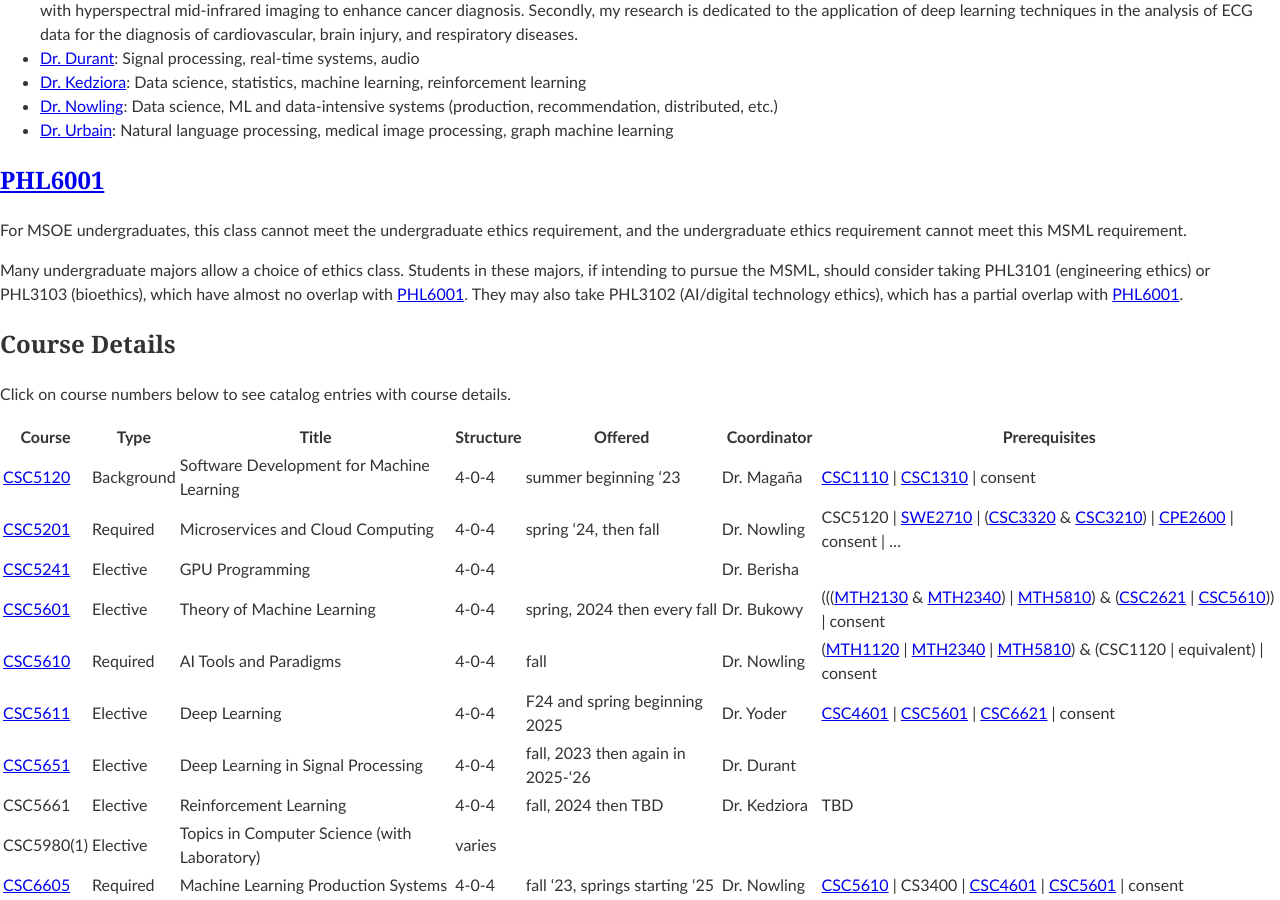
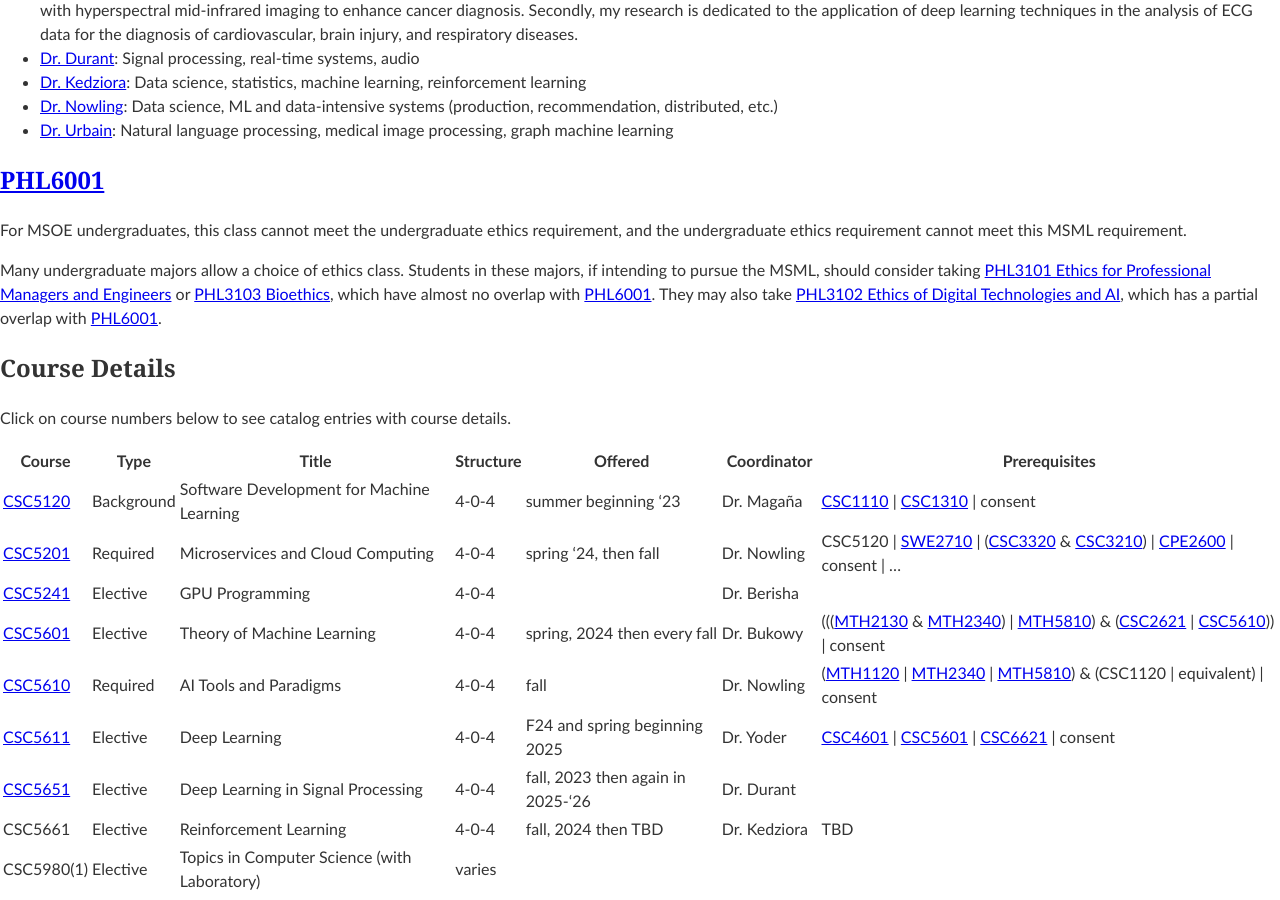
Before and after one commit to edurant/edurant.github.io, a Jekyll site: the page built from advising/msml.md, in a window 1280 px wide and 900 px high, scrolled down 5337 px. Built offline with Jekyll 4.4.1, drawn with Linux system fonts in a browser that asks for light colours; our own code applies the rules of GitHub Pages for plain Markdown files.

Commit message:
MSML: ethics course catalog linkx

```diff
--- a/advising/msml.md
+++ b/advising/msml.md
@@ -161,7 +161,7 @@ The following faculty are *some* of the potential capstone project advisors. Fee
 
 For MSOE undergraduates, this class cannot meet the undergraduate ethics requirement, and the undergraduate ethics requirement cannot meet this MSML requirement.
 
-Many undergraduate majors allow a choice of ethics class. Students in these majors, if intending to pursue the MSML, should consider taking PHL3101 (engineering ethics) or PHL3103 (bioethics), which have almost no overlap with [PHL6001][PHL6001]. They may also take PHL3102 (AI/digital technology ethics), which has a partial overlap with [PHL6001][PHL6001].
+Many undergraduate majors allow a choice of ethics class. Students in these majors, if intending to pursue the MSML, should consider taking [PHL3101 Ethics for Professional Managers and Engineers][PHL3101] or [PHL3103 Bioethics][PHL3103], which have almost no overlap with [PHL6001][PHL6001]. They may also take [PHL3102 Ethics of Digital Technologies and AI][PHL3102], which has a partial overlap with [PHL6001][PHL6001].
 
 # Course Details
 
```
Also changed, not shown: other parts of advising/msml.md (+3 -0 lines).
